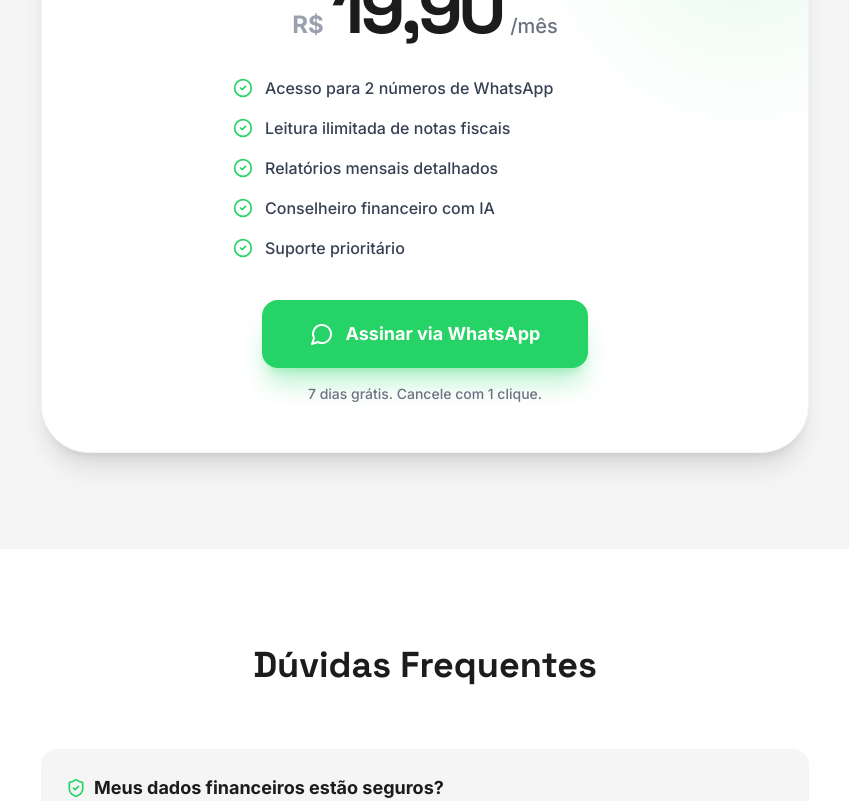
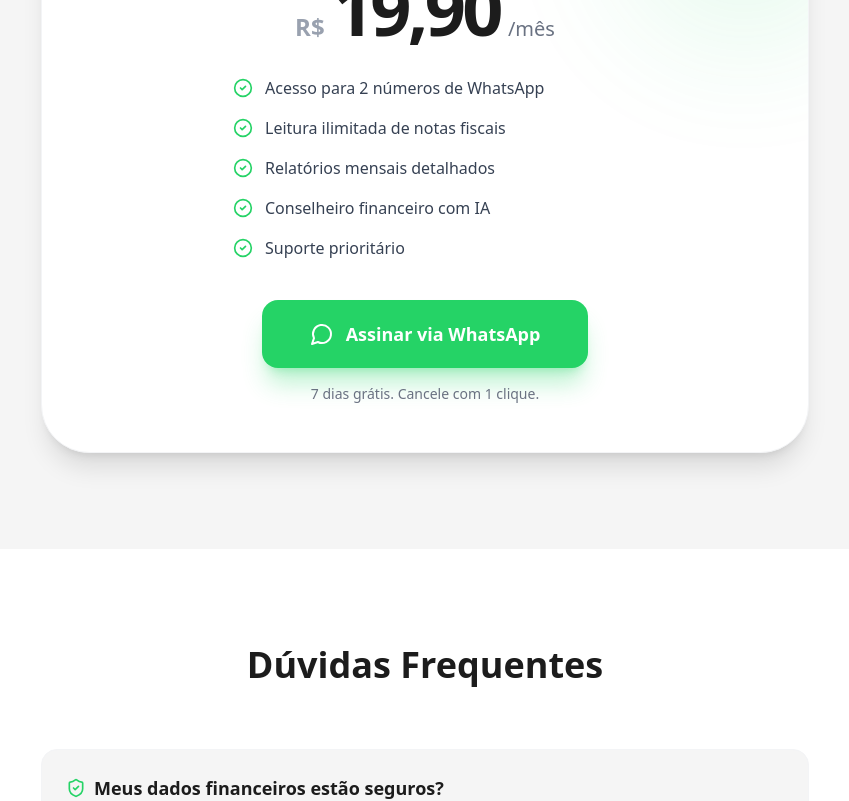
Before and after one commit to Candez2350/nos-dois-ai, a Next.js app: page / in a window 1280 px wide. Shown: the part 2993-3794 px from the top of the page, without its empty margins (215-1064 px from the left). Built offline with nearby package versions, Linux system fonts and the light colour scheme.

Commit message:
fix tailwind3

```diff
--- a/app/layout.tsx
+++ b/app/layout.tsx
@@ -21,7 +21,7 @@ export const metadata: Metadata = {
 
 export default function RootLayout({children}: {children: React.ReactNode}) {
   return (
-    <html lang="pt-BR" className={`${inter.variable} ${spaceGrotesk.variable}`}>
+    <html lang="pt-BR" suppressHydrationWarning>
       <body suppressHydrationWarning>{children}</body>
     </html>
   );
```
